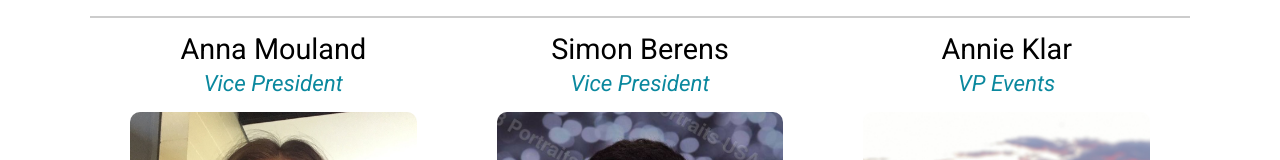
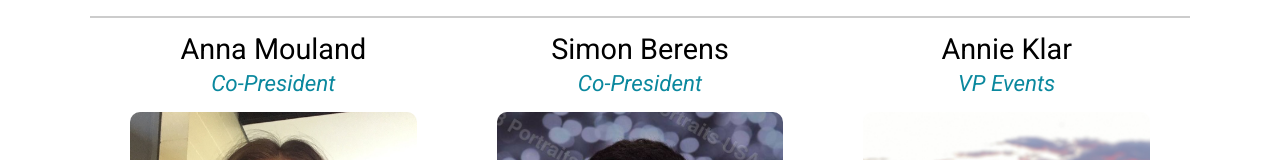
Before and after one commit to jkatofsky/mcgill-effective-altruism, a Next.js app: page /team in a window 1280 px wide. Shown: the part 146-306 px from the top of the page. Built offline with nearby package versions, Linux system fonts and the light colour scheme.

Commit message:
change Anna and Simon's titles

```diff
--- a/src/pages/team.js
+++ b/src/pages/team.js
@@ -9,13 +9,13 @@
 const execs = [
     {
         name: "Anna Mouland",
-        position: "Vice President",
+        position: "Co-President",
         bio: "Anna is a 3rd year Honours Philosophy student with minors in Economics and Computer Science. Anna found out about EA through an AI philosophy class, and resuscitated the McGill branch in January of 2020. Anna has taken the OFTW pledge and ran two fellowships to date, she also does contract work for Ought. She hopes the McGill branch will become an EA hub in Canada!",
         image: `${picsDir}/Anna.jpg`
     },
     {
         name: "Simon Berens",
-        position: "Vice President",
+        position: "Co-President",
         bio: "Simon is a U2 Computer Science student interested in moral philosophy, AI, and rationality. For fun, he likes to play ping pong, badminton, and chess, and occasionally watch 30 episodes of a show on Netflix in one day.",
         image: `${picsDir}/Simon.jpg`
     },
```
